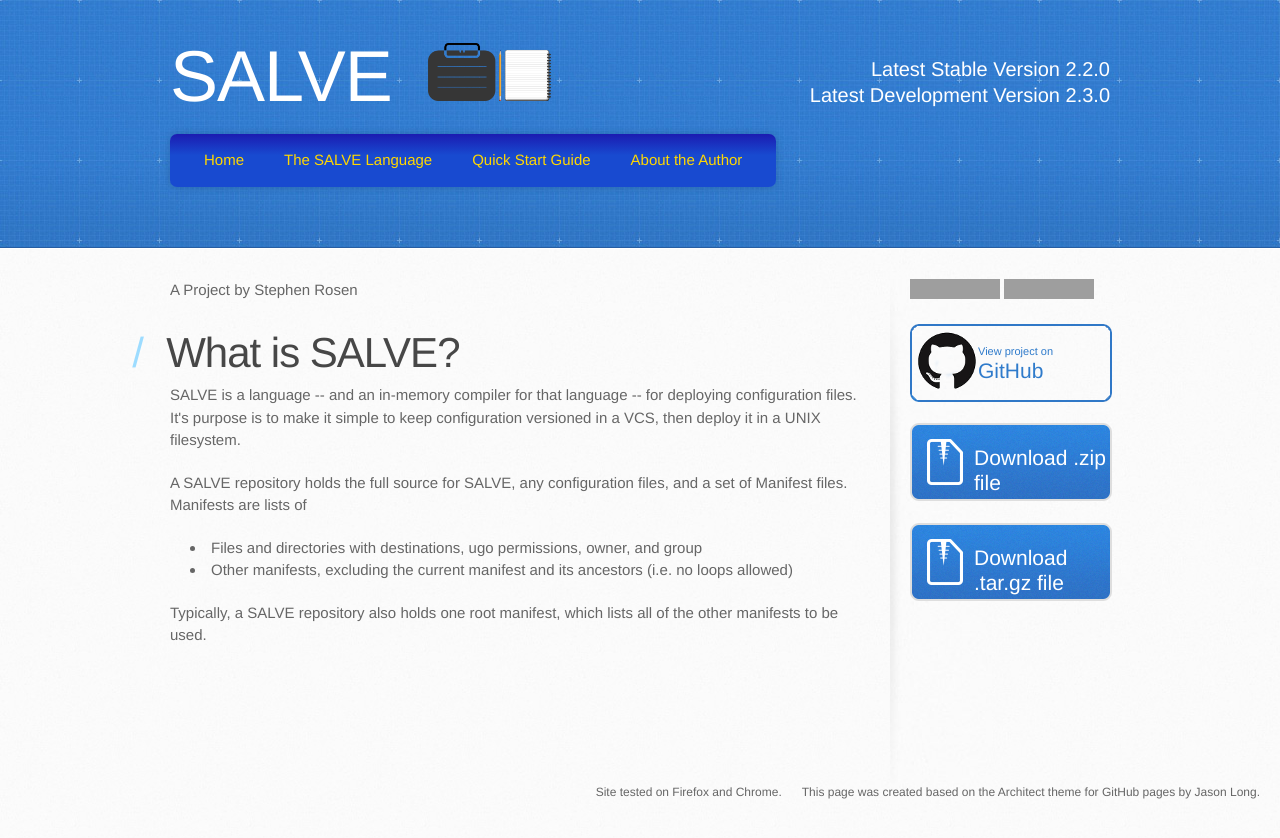
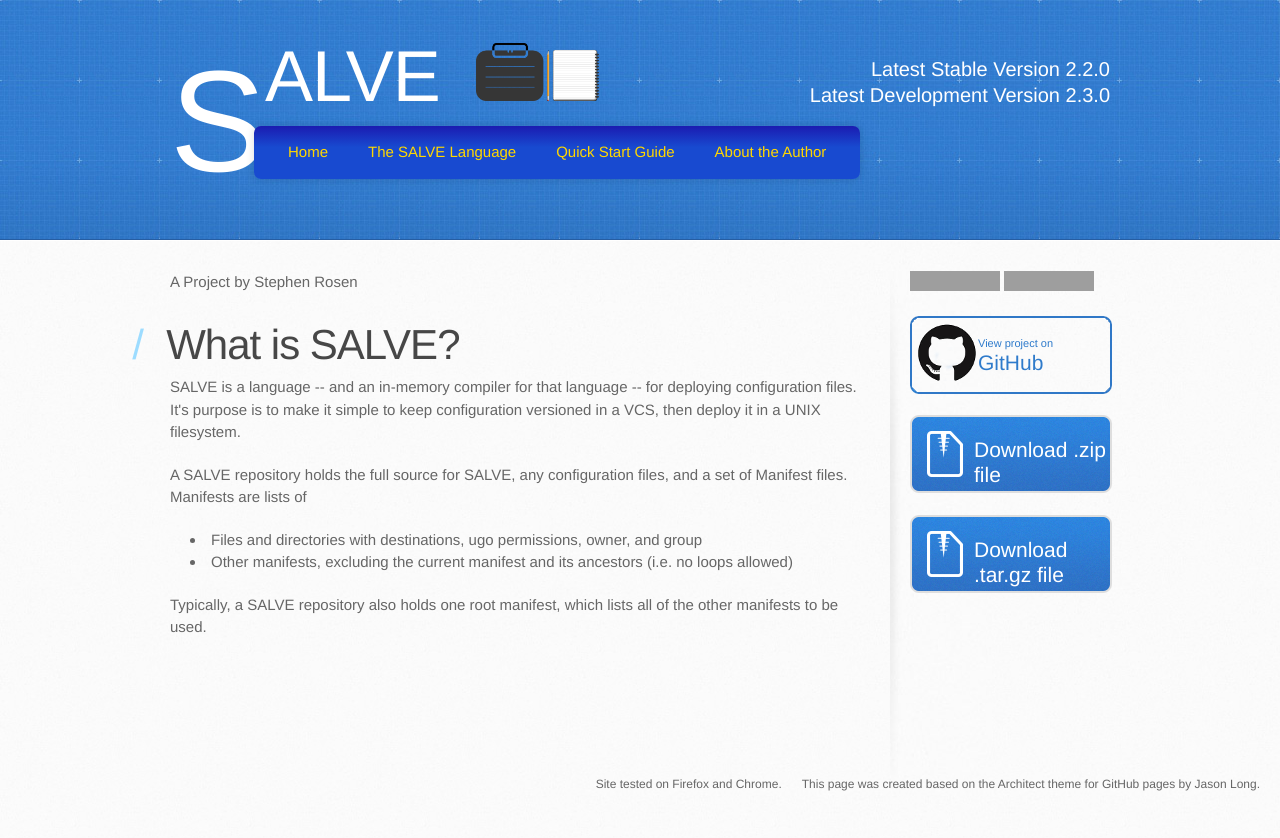
Before and after one commit to sirosen/salve.sirosen.net, a Jekyll site: the page built from index.html, in a window 1280 px wide. Shown: the top 838 px of the page. Built offline with Jekyll 4.4.1, drawn with Linux system fonts in a browser that asks for light colours; some web fonts are replaced; grey boxes are pictures that could not be loaded.

Commit message:
Make first letter of title large
Does not apply on small mobile sizes. Nests menubar tight in under the rest of
the title.

```diff
--- a/_includes/header.html
+++ b/_includes/header.html
@@ -54,7 +54,7 @@
 <body>
   <header>
     <div class="inner">
-      <a href="/"><h1 style="display:inline;">SALVE</h1><img src="/images/logo.png"></a>
+      <a href="/"><h1>SALVE<img src="/images/logo.png"></img></h1></a>
       <div class="versions">
         <h3 class="versionstring" id="stable"></h3>
         <h3 class="versionstring" id="dev"></h3>
--- a/stylesheets/navbar.css
+++ b/stylesheets/navbar.css
@@ -1,11 +1,14 @@
 /* NavBar Styling */
+navbar {
+    margin-left: 84px;
+}
+
 navbar ul {
     background: #184AD0;
     background: linear-gradient(top, #1B1BB1 0%, #184AD0 40%);
     background: -moz-linear-gradient(top, #1B1BB1 0%, #184AD0 40%);
     background: -webkit-linear-gradient(top, #1B1BB1 0%, #184AD0 40%);
     box-shadow: 0px 0px 9px rgba(0,0,0,0.15);
-    margin-top: 22px;
     padding: 0 14px;
     border-radius: 7px;
     list-style: none;
@@ -72,7 +75,12 @@ navbar ul ul ul {
 
 /* All Mobile Sizes (devices and browser) */
 @media only screen and (max-width: 767px) {
+    navbar {
+        margin-left: 10px;
+    }
+
     navbar ul {
+        margin-top: 22px;
         display: table;
         background: inherit;
         box-shadow: none;
--- a/stylesheets/stylesheet.css
+++ b/stylesheets/stylesheet.css
@@ -78,9 +78,14 @@ header h1 {
   line-height: 1;
   margin-bottom: 0.2em;
 }
+header h1::first-letter {
+    padding-top: 10px;
+    font-size: 144px;
+    float: left;
+    margin-bottom: -72px;
+}
 header img {
     height: 58px;
-    padding-right: 36px;
     padding-left: 36px;
 }
 
@@ -380,14 +385,13 @@ footer a:hover {
     width: 740px;
   }
   header h1, header h2, header h3 {
-    width: 340px;
+    width: 380px;
   }
   header h1 {
     font-size: 60px;
   }
   header img {
     height: 48px;
-    padding-right: 30px;
     padding-left: 30px;
   }
   header h2 {
@@ -427,6 +431,12 @@ footer a:hover {
   }
   header h1 {
     font-size: 48px;
+  }
+  header h1:first-letter {
+    padding-top: inherit;
+    font-size: inherit;
+    float: inherit;
+    margin-bottom: inherit;
   }
   header img {
     height: 38px;
```
